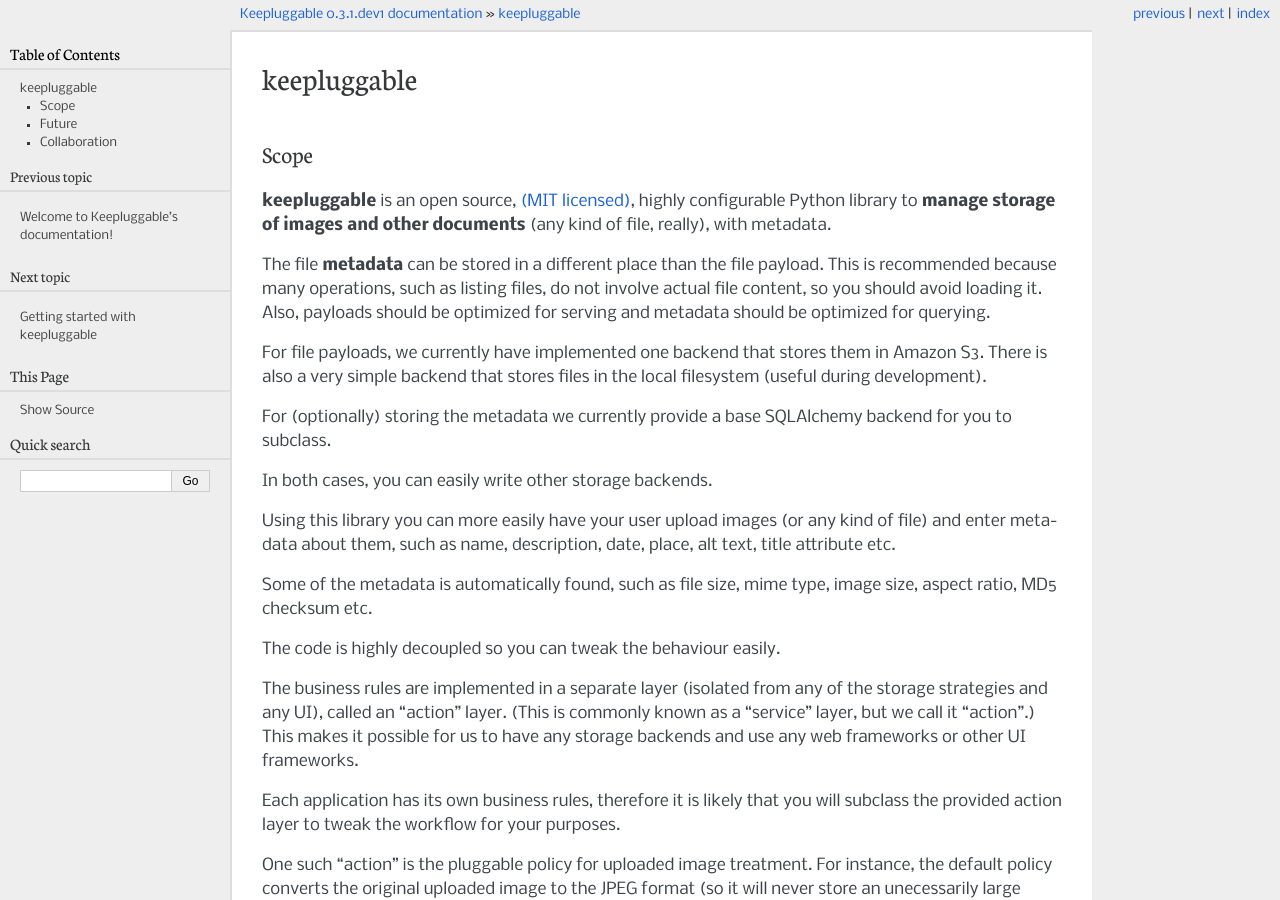
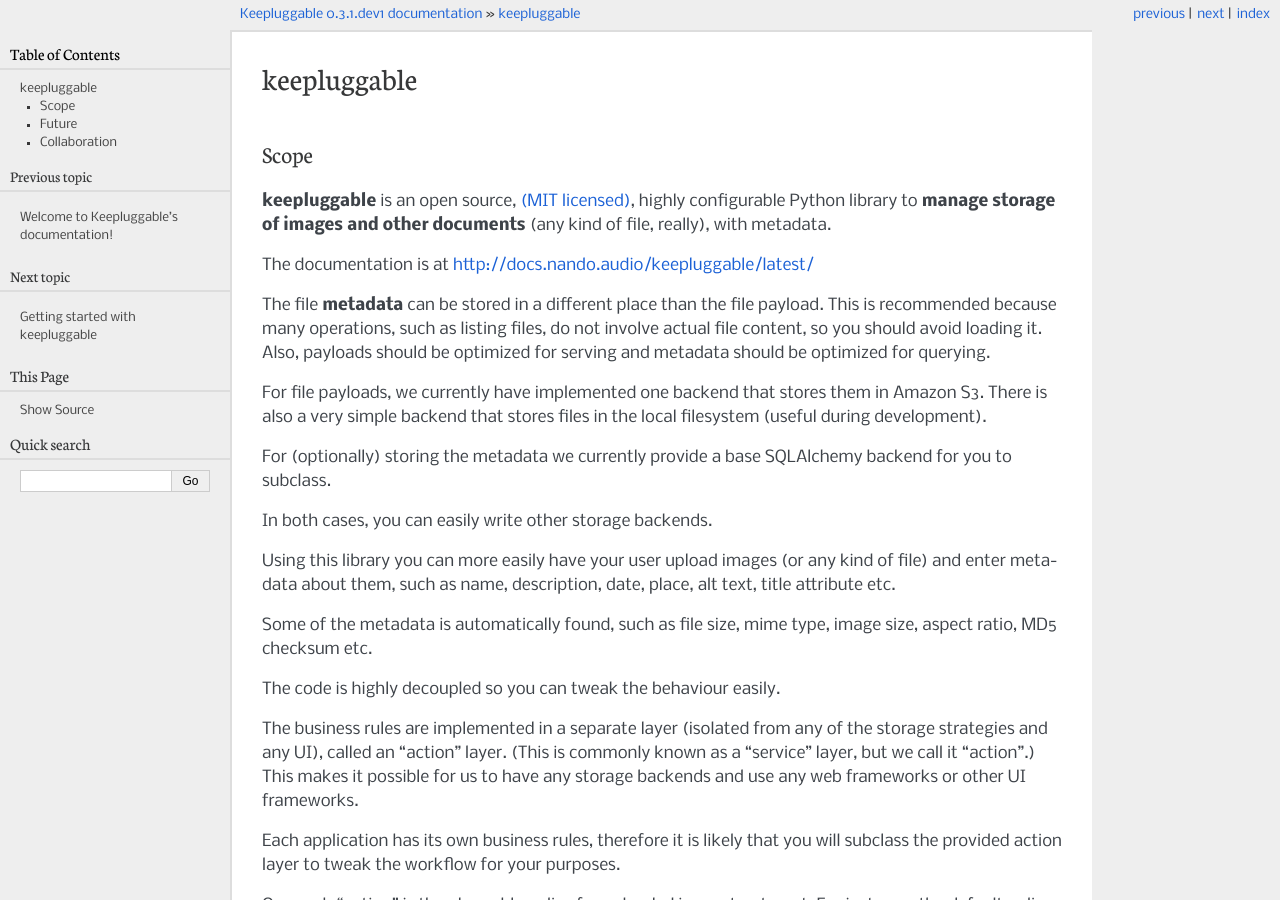
Before and after one commit to nandoflorestan/keepluggable, a Sphinx documentation site: the page built from docs/introduction.rst, in a window 1280 px wide and 900 px high. Built offline with Sphinx 7.4.7, drawn with Linux system fonts in a browser that asks for light colours; pages that are not in the unit, such as notebooks, are missing from menus.

Commit message:
Start self-publishing the documentation  :/

```diff
--- a/README.rst
+++ b/README.rst
@@ -6,9 +6,11 @@
 =====
 
 **keepluggable** is an open source,
-`(MIT licensed) <http://github.com/nandoflorestan/keepluggable/blob/master/docs/LICENSE.rst>`_,
+`(MIT licensed) <http://docs.nando.audio/keepluggable/latest/LICENSE.html>`_,
 highly configurable Python library to **manage storage of images and
 other documents** (any kind of file, really), with metadata.
+
+The documentation is at http://docs.nando.audio/keepluggable/latest/
 
 The file **metadata** can be stored in a different place than the file payload.
 This is recommended because many operations, such as listing files,
@@ -53,7 +55,7 @@
 Some cameras do not rotate the photo, they just add orientation metadata to the
 image file, so keepluggable rotates it for you, before creating the thumbnails.
 
-`Get started with keepluggable! <http://github.com/nandoflorestan/keepluggable/blob/master/docs/getting-started.rst>`_
+`Get started with keepluggable! <http://docs.nando.audio/keepluggable/latest/getting-started.html>`_
 
 
 Future
--- a/docs/conf.py
+++ b/docs/conf.py
@@ -314,7 +314,7 @@
 #texinfo_no_detailmenu = False
 
 
-
+'''
 # Hack to make crummy readthedocs generate the API:
 # =================================================
 
@@ -325,10 +325,12 @@
     import os
     cur_dir = os.path.abspath(os.path.dirname(__file__))
     sys.path.append(os.path.join(cur_dir, '..'))
-    module = '.'
+    module = '../keepluggable'
     output_path = os.path.join(cur_dir, 'source')
     generate_api(['-e', '-o', output_path, module, '--force'])
+    print('EEEEEEEEEEEEEEEEEEENNNNNNNNNNNNDDDDDDDDDD!!!!!!!!!!!!11111')
 
 
 def setup(app):
     app.connect('builder-inited', run_apidoc)
+'''
--- a/docs/getting-started.rst
+++ b/docs/getting-started.rst
@@ -1,8 +1,6 @@
 =================================
 Getting started with keepluggable
 =================================
-
-TODO: Notes on installing Pillow
 
 ::
 
@@ -35,7 +33,7 @@
   is the basic action that fills in basic metadata such as MD5, file name, file size etc. and stores the file in the aforementioned backends.
 - `ImageAction <http://github.com/nandoflorestan/keepluggable/blob/master/keepluggable/image_actions.py>`_
   is a workflow class that does everything that BaseFilesAction does, but has
-  additional features for image files.
+  additional features for image files. You must install Pillow to use this.
 
 
 Understanding the configuration
```
